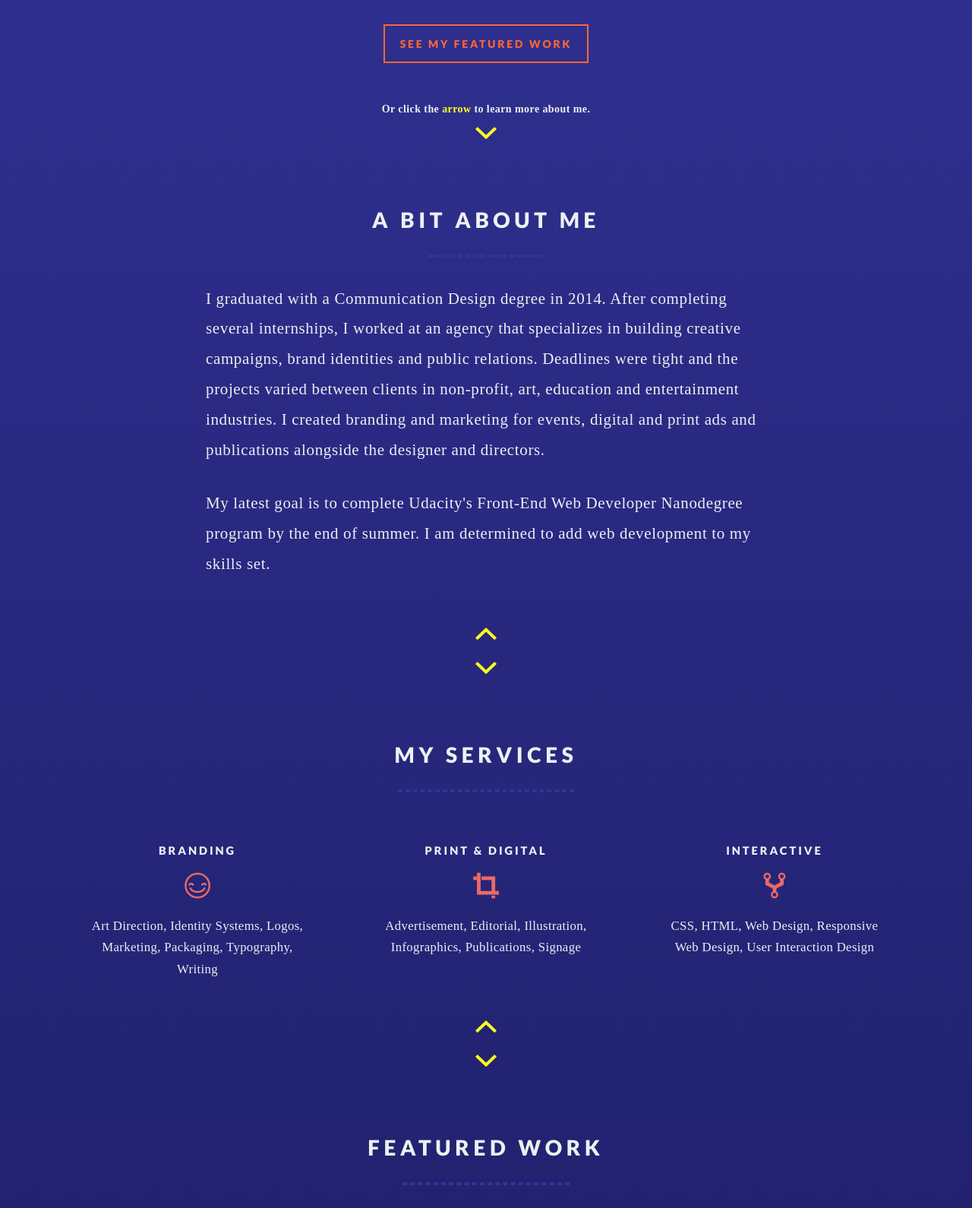
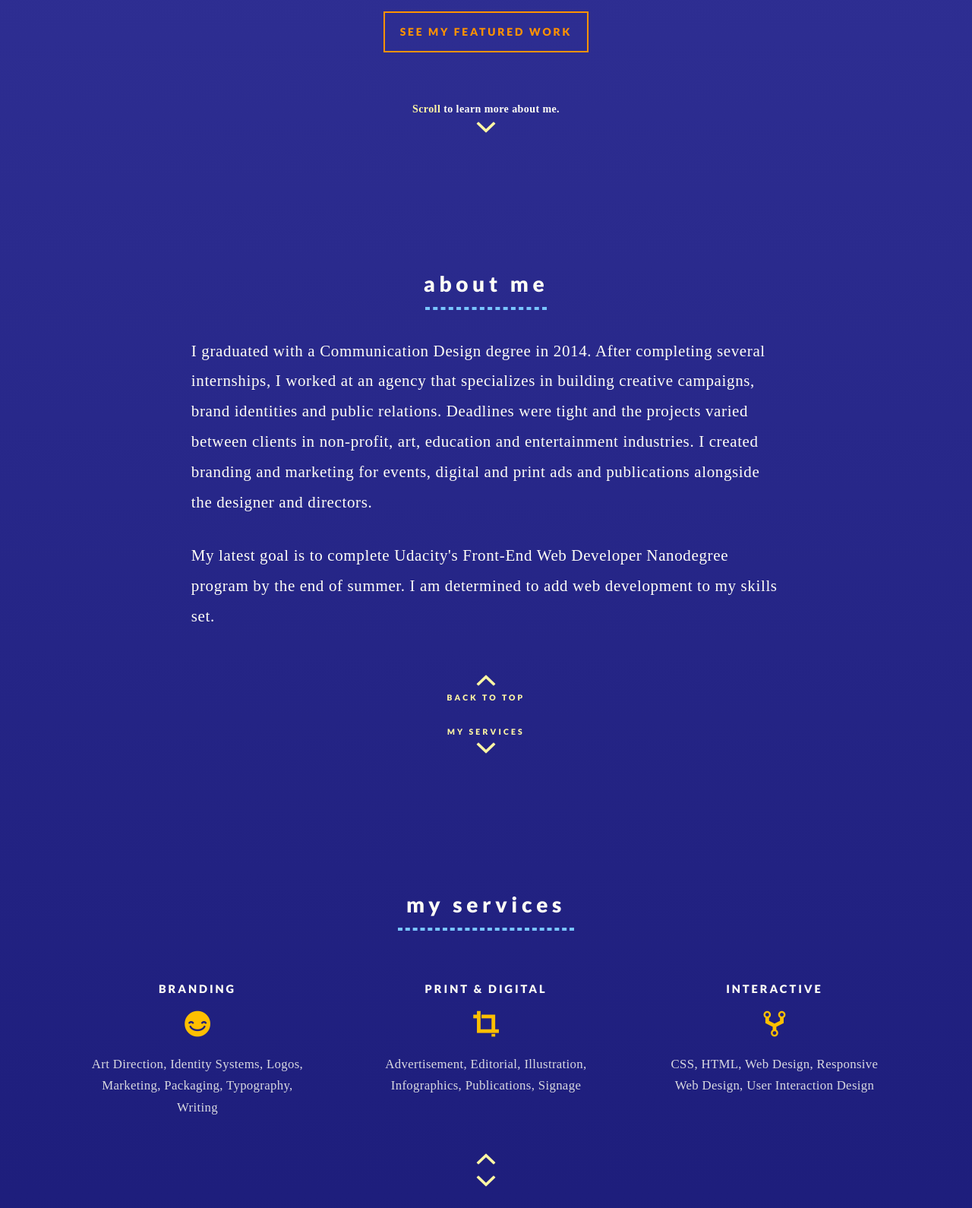
Before and after one commit to armgar/portfolio, a plain HTML site: page index.html in a window 1280 px wide. Shown: the part 545-2135 px from the top of the page at 76% size. Drawn offline with nearby package versions, Linux system fonts and the light colour scheme; files whose address does not match are found by name; a web font is replaced by a local one.

Commit message:
New color pallette and refined sections

```diff
--- a/css/style.css
+++ b/css/style.css
@@ -1,66 +1,33 @@
+/*  blue-main:      #333399;
+    blue-light:     #79c5ff;
+    blue-med:       #1f1f7e;
+    blue-dark:      #0f0f63;
+    text-body:     #fffef6;
+    text-dark:      #d9d9e0;
+    text-light:     #fff7a4;
+    link-orange:    #ff9200;
+    link-yellow:    #ffe800;
+    complemantary:  #ffbf00;
+    blue-dark-old:  #12124c;    */
+
 html,
 body {
     font-family: 'Droid Serif', serif;
-    color: #ecf0f1;
+    color: #fffef6;
 	font-weight: 400;
     text-rendering: optimizeLegibility;
-    padding-top: 20px;
     background: #333399; /* For browsers that do not support gradients */
-    background: -webkit-linear-gradient(#333399, #12124c); /* For Safari 5.1 to 6.0 */
-    background: -o-linear-gradient(#333399, #12124c); /* For Opera 11.1 to 12.0 */
-    background: -moz-linear-gradient(#333399, #12124c); /* For Firefox 3.6 to 15 */
-    background: linear-gradient(#333399, #12124c); /* Standard syntax */
-}
-
-/* -------------------- Images and icons ------------------ */
-.hero {
-    margin: 10px auto;
-}
-
-.image {
-    margin: 35px auto 0 auto;
-}
-
-hr {
-    margin: 5px auto;
-    border: 2px dashed #333399;
-    width: 40%;
-}
-
-hr.rule-first {
-    margin: 0 auto 40px auto;
-}
-
-.services-icons {
-    font-size: 2.5em;
-    color: #ea6b64;
-    display: inline;
-    text-decoration: none;
-}
-
-a.social-icons,
-a.social-icons:link,
-a.social-icons:visited {
-    color: #fdff1d;
-    display: inline;
-    font-size: 2.25em;
-    text-decoration: none;
-    padding-left: 15px;
-    padding-right: 15px;
-}
-
-a.social-icons:hover,
-a.social-icons:active {
-    color: #ff6633;
-    text-decoration: none;
-    transition: 0.75s;
+    background: -webkit-linear-gradient(#333399, #1f1f7e, #0f0f63); /* For Safari 5.1 to 6.0 */
+    background: -o-linear-gradient(#333399, #1f1f7e, #0f0f63); /* For Opera 11.1 to 12.0 */
+    background: -moz-linear-gradient(#333399, #1f1f7e, #0f0f63); /* For Firefox 3.6 to 15 */
+    background: linear-gradient(#333399, #1f1f7e, #0f0f63);
 }
 
 /* ---------------------- Sections ---------------------- */
 #top,
 #about,
 #skills,
-#portfolio,
+#work,
 #contact {
     padding-top: 50px;
 }
@@ -69,24 +36,26 @@ a.social-icons:active {
     margin: 15px auto;
 }
 
+#scroll,
 #about,
-#contact {
+#skills,
+#work {
+    margin-bottom: 100px;
+}
+
+#about,
+#contact,
+#work {
     max-width: 93%;
 }
 
 .services-row,
 .small-col {
-    margin: 10px auto 30px auto;
+    margin: 10px auto 25px auto;
 }
 
-#portfolio {
-    max-width: 90%;
-    margin: 0 auto 40px auto;
-}
-
-header,
-#form {
-    margin: 0 auto 10px auto;
+#work {
+    margin: 0 auto 25px auto;
 }
 
 #socmedia {
@@ -96,6 +65,12 @@ header,
 
 footer {
     margin: 30px auto 15px auto;
+}
+
+hr {
+    margin: 5px auto;
+    border: 2px dashed #79c5ff;;
+    width: 20%;
 }
 
 /* --------------- Headings and typography --------------- */
@@ -110,7 +85,7 @@ h1.intro {
     letter-spacing: 0.05em;
     line-height: 1.6em;
     padding-left: 5%;
-    margin: 15px auto 25px auto;
+    margin: 15px auto 15px auto;
 }
 
 .name {
@@ -132,8 +107,9 @@ p.learn-more {
     margin: 15px auto 0 auto;
 }
 
-.arrow {
-    color: #fdff1d;
+.color {
+    color: #fff7a4;
+    letter-spacing: 0.03em;
 }
 
 p.about-me,
@@ -150,11 +126,11 @@ p.about-me:last-child {
 
 h2.section-head {
     font-family: 'Lato', Calibri, Arial, sans-serif;
-    color: #ecf0f1;
-    text-transform: uppercase;
+    color: #fffef6;
+    text-transform: lowercase;
     font-size: 1.5em;
     letter-spacing: 0.2em;
-    margin: 25px auto;
+    margin: 25px auto 10px auto;
 }
 
 h3 {}
@@ -176,12 +152,13 @@ h5.subhead {
 }
 
 p.services {
-    font-size: 1.2em;
-    letter-spacing: 0.03em;
-    line-height: 1.6em;
+    color: #d9d9e0;
+    font-size: 1em;
+    letter-spacing: 0.01em;
+    line-height: 1.5em;
     padding-top: 10px;
-    padding-bottom: 10px;
-    width: 80%;
+    padding-bottom: 5px;
+    width: 75%;
     margin: auto;
 }
 
@@ -193,10 +170,19 @@ p.services {
 a.link-backtotop,
 a.link-backtotop:link,
 a.link-backtotop:visited {
-    color: #ecf0f1;
+    color: #fffef6;
 }
 
-/* ------------------------- links ----------------------- */
+h2.portfolio-head {
+    font-family: 'Lato', Calibri, Arial, sans-serif;
+    color: #fffef6;
+    text-transform: uppercase;
+    font-size: 1.5em;
+    letter-spacing: 0.2em;
+    padding-top: 60px;
+}
+
+/* -------------------- Images, icons and links ------------------ */
 .nav {
     background-color: #333399;
     padding-bottom: 15px;
@@ -210,10 +196,12 @@ a.link-backtotop:visited {
 a.text-logo,
 a.text-logo:link,
 a.text-logo:visited {
+    color: #fffef6;
     font-size: 1em;
+    line-height: 1.75em;
     font-weight: 700;
     text-decoration: none;
-    color: #ecf0f1;
+    height: 100vh;
 }
 
 a.link-contact,
@@ -224,7 +212,7 @@ a.link-contact:visited {
     letter-spacing: 0.2em;
     text-transform: uppercase;
     text-decoration: none;
-    color: #ecf0f1;
+    color: #fffef6;
     padding: 5px 10px;
     border: 0.5px solid;
 }
@@ -232,18 +220,80 @@ a.link-contact:visited {
 a.link-contact:hover,
 a.link-contact:active {
     color: #333399;
-    background-color: #fdff1d;
+    background-color: #ffe800;
+    transition: 0.5s;
 }
 
 a.text-logo:hover,
 a.text-logo:active {
-    color: #ecf0f1;
+    color: #fffef6;
     text-decoration: none;
+}
+
+.hero {
+    margin: 10px auto;
+}
+
+.services-icons {
+    color: #ffbf00;
+    font-size: 2.5em;
+    display: inline;
+    text-decoration: none;
+}
+
+a.arrow-icons,
+a.arrow-icons:link,
+a.arrow-icons:visited {
+    color: #fff7a4;
+}
+
+a.social-icons,
+a.social-icons:link,
+a.social-icons:visited {
+    color: #fff7a4;
+}
+
+a.arrow-icons,
+a.arrow-icons:link,
+a.arrow-icons:visited,
+a.social-icons,
+a.social-icons:link,
+a.social-icons:visited {
+    font-size: 1.5em;
+    line-height: 1em;
+    text-decoration: none;
+    padding-left: 15px;
+    padding-right: 15px;
+    display: inline-block;
+    vertical-align: middle;
+    -webkit-transform: translateZ(0);
+    transform: translateZ(0);
+    box-shadow: 0 0 1px rgba(0, 0, 0, 0);
+    -webkit-backface-visibility: hidden;
+    backface-visibility: hidden;
+    -moz-osx-font-smoothing: grayscale;
+    -webkit-transition-duration: 0.5s;
+    transition-duration: 0.5s;
+    -webkit-transition-property: transform;
+    transition-property: transform;
+}
+
+a.arrow-top:hover,
+a.arrow-top:active,
+a.arrow-icons:hover,
+a.arrow-icons:active,
+a.social-icons:hover,
+a.social-icons:active {
+    color: #ffe800;
+    text-decoration: none;
+    transition: 0.75s;
+    -webkit-transform: scale(1.1);
+    transform: scale(1.1);
 }
 
 a.link-backtotop:hover,
 a.link-backtotop:active {
-    color: #fdff1d;
+    color: #ffe800;
     text-decoration: none;
     transition: 0.75s;
 }
@@ -257,8 +307,8 @@ input[type=submit] {
     text-transform: uppercase;
     letter-spacing: 0.2em;
     text-decoration: none;
-    color: #ff6633;
-    border: 2px solid #ff6633;
+    color: #ff9200;
+    border: 2px solid #ff9200;
     padding: 15px 20px;
     max-width: 300px;
 }
@@ -268,13 +318,56 @@ a.link-portfolio:active,
 input[type=submit]:hover,
 input[type=submit]:active {
     color: #333399;
-    background-color: #fdff1d;
-    border: 1px solid #fdff1d;
+    background-color: #ffe800;
+    border: 2px solid #ffe800;
     transition: 0.5s;
+}
+
+.image {
+    margin: 30px auto 0 auto;
+}
+
+.image:last-child {
+    margin: 30px auto 25px auto;
+}
+
+a.arrow-top {
+    margin-bottom: 15px;
+}
+
+a.arrow-bottom {
+    margin-top: 15px;
+}
+
+a.arrow-top,
+a.arrow-top:link,
+a.arrow-top:visited,
+a.arrow-bottom,
+a.arrow-bottom:link,
+a.arrow-bottom:visited {
+    color: #fff7a4;
+    font-family: "Lato", Calibri, Arial, sans-serif;
+    font-size: 0.75em;
+    text-transform: uppercase;
+    text-decoration: none;
+    letter-spacing: 0.3em;
+    display: inline-block;
+    vertical-align: middle;
+    -webkit-transform: translateZ(0);
+    transform: translateZ(0);
+    box-shadow: 0 0 1px rgba(0, 0, 0, 0);
+    -webkit-backface-visibility: hidden;
+    backface-visibility: hidden;
+    -moz-osx-font-smoothing: grayscale;
+    -webkit-transition-duration: 0.5s;
+    transition-duration: 0.5s;
+    -webkit-transition-property: transform;
+    transition-property: transform;
 }
 
 /* ----------------------- Contact form ------------------ */
 label {
+    color: #d9d9e0;
     font-style: italic;
     font-size: 1em;
     letter-spacing: 0.03em;
@@ -291,10 +384,10 @@ textarea {
 input,
 select,
 textarea {
+    color: #fffef6;
+    border: none;
+    background-color: #0f0f63;
     padding: 15px;
-    color: #ecf0f1;
-    border: none;
-    background-color: #12124c;
     margin: 0 auto 25px auto;
 }
 
@@ -304,12 +397,13 @@ textarea {
 
 input:focus,
 textarea:focus {
-    background-color: #333399;
+    background-color: #1f1f7e;
     outline: none;
 }
 
+input[type=submit],
 input[type=submit]:focus {
-    background-color: #12124c;
+    background-color: #0f0f63;
     outline: none;
 }
 
@@ -317,16 +411,12 @@ input[type=submit]:focus {
 #email,
 #subject,
 #message {
-    color: #ecf0f1;
+    color: #fffef6;
     font-size: 120%;
 }
 
 /* ---------------------- Breakpoint at 375px ---------------------- */
 @media (min-width: 375px) {
-    #portfolio {
-        max-width: 95%;
-    }
-
     h1.intro {
         text-align: center;
         padding-left: 0;
@@ -337,8 +427,17 @@ input[type=submit]:focus {
         letter-spacing: 0.03em;
     }
 
-    hr {
-        width: 20%;
+    a.social-icons,
+    a.social-icons:link,
+    a.social-icons:visited {
+        padding-left: 20px;
+        padding-right: 20px;
+    }
+}
+
+@media (min-width: 400px) {
+    p.services {
+        width: 60%;
     }
 }
 
@@ -347,16 +446,30 @@ input[type=submit]:focus {
     .name-break {
         display: none;
     }
+
+    a.arrow-icons,
+    a.arrow-icons:link,
+    a.arrow-icons:visited,
+    a.social-icons,
+    a.social-icons:link,
+    a.social-icons:visited {
+        font-size: 2em;
+    }
+
+    p.services {
+        color: #d9d9e0;
+        font-size: 1.2em;
+        letter-spacing: 0.03em;
+        line-height: 1.6em;
+        padding-top: 10px;
+        padding-bottom: 10px;
+        width: 80%;
+    }
 }
 
 /* ---------------------- Breakpoint at 650px ---------------------- */
 
 @media (min-width: 650px) {
-    #about,
-    #contact {
-        width: 90%;
-    }
-
     .small-col {
         max-width: 33.333%;
         margin: auto;
@@ -370,6 +483,10 @@ input[type=submit]:focus {
     .image {
         width: 50%;
     }
+
+    #work-portfolio {
+        height: 100vh;
+    }
 }
 
 /* ---------------------- Breakpoint at 730px ---------------------- */
@@ -378,11 +495,6 @@ input[type=submit]:focus {
     p.services {
         font-size: 1em;
         max-width: 80%;
-    }
-
-    #about,
-    #contact {
-        width: 93%;
     }
 }
 
@@ -405,8 +517,9 @@ input[type=submit]:focus {
     }
 
     #about,
-    #contact {
-        max-width: 76%;
+    #contact,
+    #work {
+        max-width: 83%;
     }
 
     p.services {
@@ -417,11 +530,11 @@ input[type=submit]:focus {
     a.social-icons,
     a.social-icons:link,
     a.social-icons:visited {
-        padding: 5px 25px;
+        padding: 0px 40px;
     }
 
     label {
-        font-size: 1.2em;
+        font-size: 1.1em;
     }
 
     input,
@@ -483,20 +596,21 @@ input[type=submit]:focus {
     }
 }
 
-/* --------------------- Breakpoint at 1199px and up) ----------------- */
-@media (min-width: 1199px) {
-    #about,
-    #contact {
-        max-width: 60%;
-    }
-
+/* --------------------- Breakpoint at 1200px and up) ----------------- */
+@media (min-width: 1200px) {
     h1.intro {
-        font-size: 1.5em;
+        font-size: 1.75em;
         margin-bottom: 25px;
     }
 
     .intro-break {
         display: none;
+    }
+
+    #about,
+    #contact,
+    #work {
+        max-width: 63%;
     }
 
     p.about-me,
@@ -517,9 +631,49 @@ input[type=submit]:focus {
 
     }
 }
-/*  Blue #333399
-    Dark Blue #12124c
-    Warm Gray #ecf0f1
-    Yellow #fdff1d
-    Orange #ff6633
-    Pink #ea6b64  */
+
+/* --------------------- Breakpoint at 1515px and up) ----------------- */
+@media (min-width: 1515px) {
+    #about,
+    #contact,
+    #work {
+        width: auto;
+    }
+}
+
+/* --------------------------- Hover & Fade -------------------------- */
+.hvr-grow {
+  display: inline-block;
+  vertical-align: middle;
+  -webkit-transform: translateZ(0);
+  transform: translateZ(0);
+  box-shadow: 0 0 1px rgba(0, 0, 0, 0);
+  -webkit-backface-visibility: hidden;
+  backface-visibility: hidden;
+  -moz-osx-font-smoothing: grayscale;
+  -webkit-transition-duration: 0.5s;
+  transition-duration: 0.5s;
+  -webkit-transition-property: transform;
+  transition-property: transform;
+}
+
+.hvr-grow:hover, .hvr-grow:focus, .hvr-grow:active {
+  -webkit-transform: scale(1.1);
+  transform: scale(1.1);
+}
+
+.hvr-fade {
+  display: inline-block;
+  vertical-align: middle;
+  -webkit-transform: translateZ(0);
+  transform: translateZ(0);
+  box-shadow: 0 0 1px rgba(0, 0, 0, 0);
+  -webkit-backface-visibility: hidden;
+  backface-visibility: hidden;
+  -moz-osx-font-smoothing: grayscale;
+  overflow: hidden;
+  -webkit-transition-duration: 0.3s;
+  transition-duration: 0.3s;
+  -webkit-transition-property: color, background-color;
+  transition-property: color, background-color;
+}
--- a/index.html
+++ b/index.html
@@ -7,6 +7,7 @@
         <meta name="description" content="Armando Garcia is a graphic designer and web developer based in Austin, Texas.">
         <title>Armando Garcia</title>
         <link rel="stylesheet" type="text/css" href="css/ionicons.min.css">
+        <link rel="stylesheet" type="text/css" href="css/animate.css">
         <link href="https://fonts.googleapis.com/css?family=Droid+Serif:400,400italic,700" rel="stylesheet" type="text/css">
         <link rel="stylesheet" href="https://fonts.googleapis.com/css?family=Libre+Baskerville:400,400italic,700" type="text/css">
         <link rel="stylesheet" href="https://fonts.googleapis.com/css?family=Lato:900" type="text/css">
@@ -43,7 +44,7 @@
                                 <a href="#top" class="text-logo">Armando Garcia</a>
                             </div>
                             <div class="col-xs-6 text-right">
-                                <a href="#contact" class="link-contact">Contact me</a>
+                                <a href="#contact" class="link-contact hvr-fade">Contact me</a>
                             </div>
                         </div>
                     </div>
@@ -69,23 +70,23 @@
                 </div>
                 <div class="row text-center">
                     <div class="col-md-12 button">
-                        <a href="#work" class="link-portfolio">See my featured work</a>
+                        <a href="#work" class="link-portfolio hvr-fade">See my featured work</a>
                     </div>
                 </div>
             </div>
         </header>
-        <div class="container">
-            <div class="row" id="">
+        <div class="container" id="scroll">
+            <div class="row">
                 <div class="col-xs-12 text-center">
-                    <p class="learn-more">Or click the <span class="arrow">arrow</span> to learn more about me.</p>
-                    <a href="#about" class="social-icons"><i class="ion-chevron-down"></i></a>
+                    <p class="learn-more"><span class="color">Scroll</span> to learn more about me.</p>
+                    <a href="#about" class="arrow-icons"><i class="ion-chevron-down"></i></a>
                 </div>
             </div>
         </div>
         <section class="container" id="about">
             <div class="row">
                 <div class="col-xs-12 text-center">
-                    <h2 class="section-head">A bit about me</h2>
+                    <h2 class="section-head">About Me</h2>
                 </div>
                 <div class="col-xs-12 text-center">
                     <hr>
@@ -93,16 +94,22 @@
             </div>
             <div class="row">
                 <div class="col-md-12">
-                    <p class="about-me">I graduated with a Communication Design degree in 2014. After completing several internships, I worked at an agency that specializes in building creative campaigns, brand identities and public relations. Deadlines were tight and the projects varied between clients in non-profit, art, education and entertainment industries. I created branding and marketing for events, digital and print ads and publications alongside the designer and directors.</p>
-                    <p class="about-me">My latest goal is to complete Udacity's Front-End Web Developer Nanodegree program by the end of summer. I am determined to add web development to my skills set.</p>
+                    <p class="about-me js--wp--1">I graduated with a Communication Design degree in 2014. After completing several internships, I worked at an agency that specializes in building creative campaigns, brand identities and public relations. Deadlines were tight and the projects varied between clients in non-profit, art, education and entertainment industries. I created branding and marketing for events, digital and print ads and publications alongside the designer and directors.</p>
+                    <p class="about-me js--wp--1">My latest goal is to complete Udacity's Front-End Web Developer Nanodegree program by the end of summer. I am determined to add web development to my skills set.</p>
                 </div>
             </div>
             <div class="row">
                 <div class="col-xs-12 text-center">
                     <a href="#top" class="social-icons"><i class="ion-chevron-up"></i></a>
                 </div>
+                <div class="col-xs-12 text-center">
+                    <a href="#top" class="arrow-top">Back to top</a>
+                </div>
             </div>
             <div class="row">
+                <div class="col-xs-12 text-center">
+                    <a href="#skills" class="arrow-bottom">My Services</a>
+                </div>
                 <div class="col-xs-12 text-center">
                     <a href="#skills" class="social-icons"><i class="ion-chevron-down"></i></a>
                 </div>
@@ -120,7 +127,7 @@
             <div class="row services-row text-center">
                 <div class="col-xs-12 col-sm-4 text-center small-col">
                     <h4 class="services-head">Branding</h4>
-                    <i class="ion-happy-outline services-icons"></i>
+                    <i class="ion-happy services-icons"></i>
                     <p class="services">Art Direction, Identity Systems, Logos, Marketing, Packaging, Typography, Writing</p>
                 </div>
                 <div class="col-xs-12 col-sm-4 text-center small-col">
@@ -146,7 +153,6 @@
             </div>
         </section>
         <section class="container" id="work">
-            <div id="portfolio">
             <div class="row">
                 <div class="col-xs-12 text-center">
                     <h2 class="section-head">Featured Work</h2>
@@ -156,7 +162,7 @@
                 </div>
             </div>
             <div class="row text-center">
-                    <div class="col-xs-12 col-sm-6 image">
+                <div class="col-xs-12 col-sm-6 image hvr-grow">
                     <picture>
                         <source media="(min-width: 401px)" srcset="images/snapshot-cover.jpg">
                         <source media="(max-width: 400px)" srcset="images/snapshot-cover-sm.jpg 1x, images/snapshot-cover.jpg 2x">
@@ -165,7 +171,7 @@
                     <h4 class="project-name">Snapshot Magazine</h4>
                     <h5 class="subhead">Branding and publication design</h5>
                 </div>
-                    <div class="col-xs-12 col-sm-6 image">
+                <div class="col-xs-12 col-sm-6 image hvr-grow">
                     <picture>
                         <source media="(min-width: 401px)" srcset="images/xoco-cover.jpg">
                         <source media="(max-width: 400px)" srcset="images/xoco-cover-sm.jpg 1x, images/xoco-cover.jpg 2x">
@@ -174,9 +180,7 @@
                     <h4 class="project-name">XOCO Chocolate Truffles</h4>
                     <h5 class="subhead">Branding and packaging design</h5>
                 </div>
-                </div>
-                <div class="row text-center">
-                    <div class="col-xs-12 col-sm-6 image">
+                <div class="col-xs-12 col-sm-6 image hvr-grow">
                     <picture>
                         <source media="(min-width: 401px)" srcset="images/eftn-cover.jpg">
                         <source media="(max-width: 400px)" srcset="images/eftn-cover-sm.jpg 1x, images/eftn-cover.jpg 2x">
@@ -185,7 +189,7 @@
                     <h4 class="project-name">Escape From the Noise</h4>
                     <h5 class="subhead">Publication design</h5>
                 </div>
-                    <div class="col-xs-12 col-sm-6 image">
+                <div class="col-xs-12 col-sm-6 image hvr-grow">
                     <picture>
                         <source media="(min-width: 401px)" srcset="images/ahc-cover.jpg">
                         <source media="(max-width: 400px)" srcset="images/ahc-cover-sm.jpg 1x, images/ahc-cover.jpg 2x">
@@ -215,18 +219,18 @@
                     <hr>
                 </div>
             </div>
-            <div id="socmedia" class="row text-center">
-                <div class="col-xs-12">
-                    <a href="https://www.linkedin.com/in/armando-garcia-6252a788" class="social-icons">
+            <div class="row" id="socmedia">
+                <div class="col-xs-12 text-center">
+                    <a href="https://www.linkedin.com/in/armando-garcia-6252a788" class="social-icons hvr-grow">
                         <i class="ion-social-linkedin"></i>
                     </a>
-                    <a href="http://instagram.com/armgar" class="social-icons">
+                    <a href="http://instagram.com/armgar" class="social-icons hvr-grow">
                         <i class="ion-social-instagram"></i>
                     </a>
-                    <a href="http://twitter.com/armgardesign" class="social-icons">
+                    <a href="http://twitter.com/armgardesign" class="social-icons hvr-grow">
                         <i class="ion-social-twitter"></i>
                     </a>
-                    <a href="https://github.com/armgar" class="social-icons">
+                    <a href="https://github.com/armgar" class="social-icons hvr-grow">
                         <i class="ion-social-github"></i>
                     </a>
                 </div>
```
Also changed, not shown: js/script.js (indentation only). Lines whose indentation alone changed are shown as unchanged.
